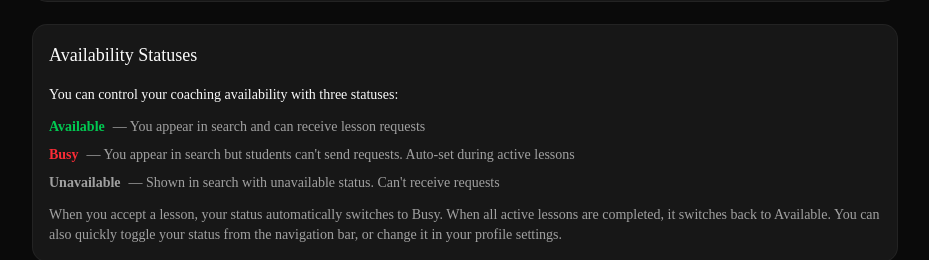
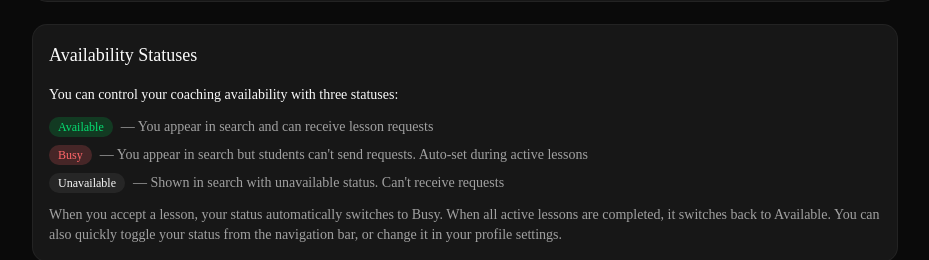
Before and after one commit to brunoarpa/chesscoach, a Next.js app: page /how-it-works in a window 1280 px wide. Shown: the part 1610-1870 px from the top of the page, without its empty margins (175-1104 px from the left). Built offline with nearby package versions, Linux system fonts and the light colour scheme; no server answers.

Commit message:
perfect hopefully

```diff
--- a/src/app/how-it-works/page.tsx
+++ b/src/app/how-it-works/page.tsx
@@ -1,4 +1,5 @@
 import Link from "next/link";
+import { Badge } from "@/components/ui/badge";
 import { Button } from "@/components/ui/button";
 import { Card, CardContent, CardHeader, CardTitle } from "@/components/ui/card";
 import { Separator } from "@/components/ui/separator";
@@ -171,15 +172,15 @@ export default async function HowItWorksPage() {
               <p>You can control your coaching availability with three statuses:</p>
               <div className="space-y-2">
                 <div className="flex items-center gap-2">
-                  <span className="font-semibold text-green-500">Available</span>
+                  <Badge className="bg-green-500/10 text-green-600 dark:bg-green-500/20 dark:text-green-400">Available</Badge>
                   <span className="text-muted-foreground">— You appear in search and can receive lesson requests</span>
                 </div>
                 <div className="flex items-center gap-2">
-                  <span className="font-semibold text-red-500">Busy</span>
+                  <Badge variant="destructive">Busy</Badge>
                   <span className="text-muted-foreground">— You appear in search but students can&apos;t send requests. Auto-set during active lessons</span>
                 </div>
                 <div className="flex items-center gap-2">
-                  <span className="font-semibold text-muted-foreground">Unavailable</span>
+                  <Badge variant="secondary">Unavailable</Badge>
                   <span className="text-muted-foreground">— Shown in search with unavailable status. Can&apos;t receive requests</span>
                 </div>
               </div>
--- a/src/app/leaderboard/page.tsx
+++ b/src/app/leaderboard/page.tsx
@@ -98,11 +98,11 @@ export default async function LeaderboardPage() {
                 </TableCell>
                 <TableCell className="text-center">
                   {coach.coachAvailability === "AVAILABLE" ? (
-                    <Badge variant="default">Available</Badge>
+                    <Badge className="bg-green-500/10 text-green-600 dark:bg-green-500/20 dark:text-green-400">Available</Badge>
                   ) : coach.coachAvailability === "BUSY" ? (
                     <Badge variant="destructive">Busy</Badge>
                   ) : (
-                    <Badge variant="outline">Unavailable</Badge>
+                    <Badge variant="secondary">Unavailable</Badge>
                   )}
                 </TableCell>
               </TableRow>
--- a/src/app/profile/[username]/page.tsx
+++ b/src/app/profile/[username]/page.tsx
@@ -188,13 +188,13 @@ export default async function ProfilePage({
               <Badge variant="secondary">Pending Verification</Badge>
             )}
             {user.verificationStatus === "VERIFIED" && user.coachAvailability === "AVAILABLE" && (
-              <span className="text-sm font-semibold text-green-500">Available</span>
+              <Badge className="bg-green-500/10 text-green-600 dark:bg-green-500/20 dark:text-green-400">Available</Badge>
             )}
             {user.verificationStatus === "VERIFIED" && user.coachAvailability === "UNAVAILABLE" && (
-              <span className="text-sm font-semibold text-muted-foreground">Unavailable</span>
+              <Badge variant="secondary">Unavailable</Badge>
             )}
             {user.verificationStatus === "VERIFIED" && user.coachAvailability === "BUSY" && (
-              <span className="text-sm font-semibold text-red-500">Busy</span>
+              <Badge variant="destructive">Busy</Badge>
             )}
           </div>
           <p className="text-sm text-muted-foreground mt-1">
--- a/src/components/coach-card.tsx
+++ b/src/components/coach-card.tsx
@@ -64,11 +64,11 @@ export function CoachCard(props: Props) {
             <span className="flex items-center gap-1.5">
               ♟ Chess Coach
               {props.coachAvailability === "AVAILABLE" ? (
-                <span className="text-[10px] font-semibold text-green-500">Available</span>
+                <Badge className="bg-green-500/10 text-green-600 dark:bg-green-500/20 dark:text-green-400 text-[10px]">Available</Badge>
               ) : props.coachAvailability === "BUSY" ? (
-                <span className="text-[10px] font-semibold text-red-500">Busy</span>
+                <Badge variant="destructive" className="text-[10px]">Busy</Badge>
               ) : (
-                <span className="text-[10px] font-semibold text-muted-foreground">Unavailable</span>
+                <Badge variant="secondary" className="text-[10px]">Unavailable</Badge>
               )}
             </span>
           </p>
```
